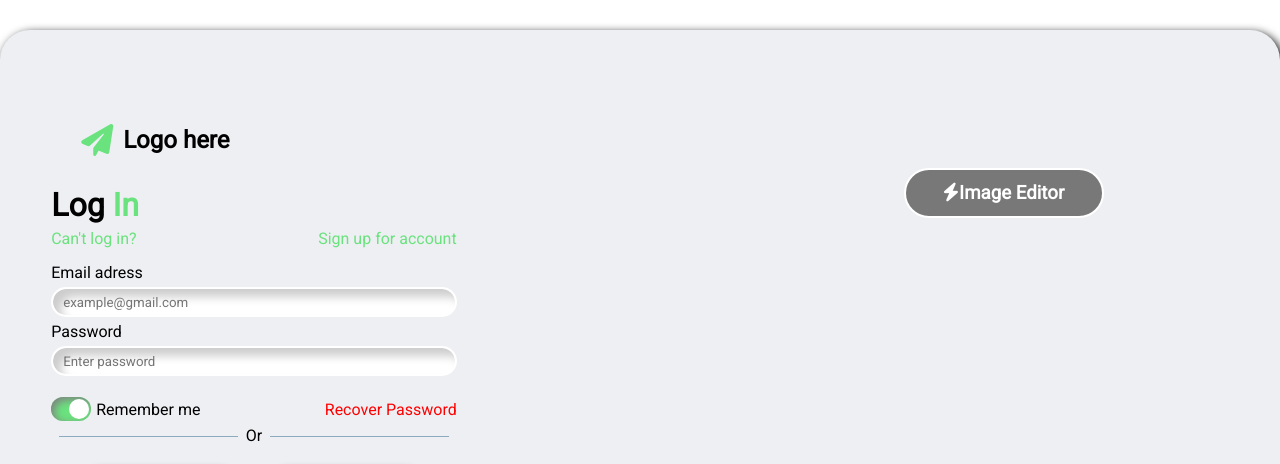
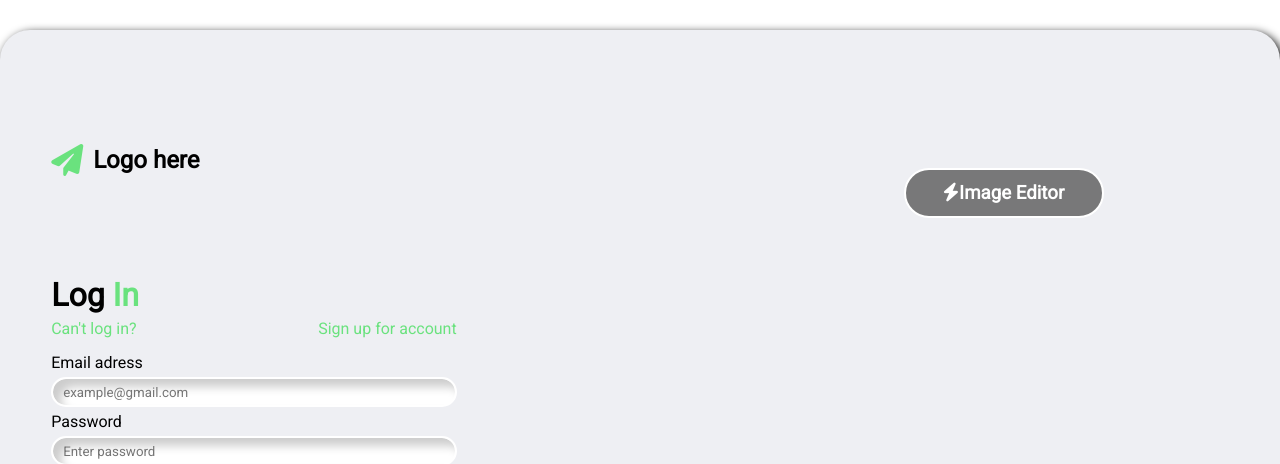
Before and after one commit to lolopook/scss-form, a website built with Parcel: page src/index.html in a window 1280 px wide. Shown: the top 464 px of the page. Built offline with nearby package versions, Linux system fonts and the light colour scheme; files whose address does not match are found by name.

```diff
--- a/src/assets/scss/main.scss
+++ b/src/assets/scss/main.scss
@@ -41,7 +41,7 @@
         margin-top: 5%;
 
         .logo {
-            margin: 30px 0 30px 30px;
+            margin: 50px 0 100px 0px;
 
             display: flex;
             align-items:  center;
```
Also changed, not shown: 1 other file.
